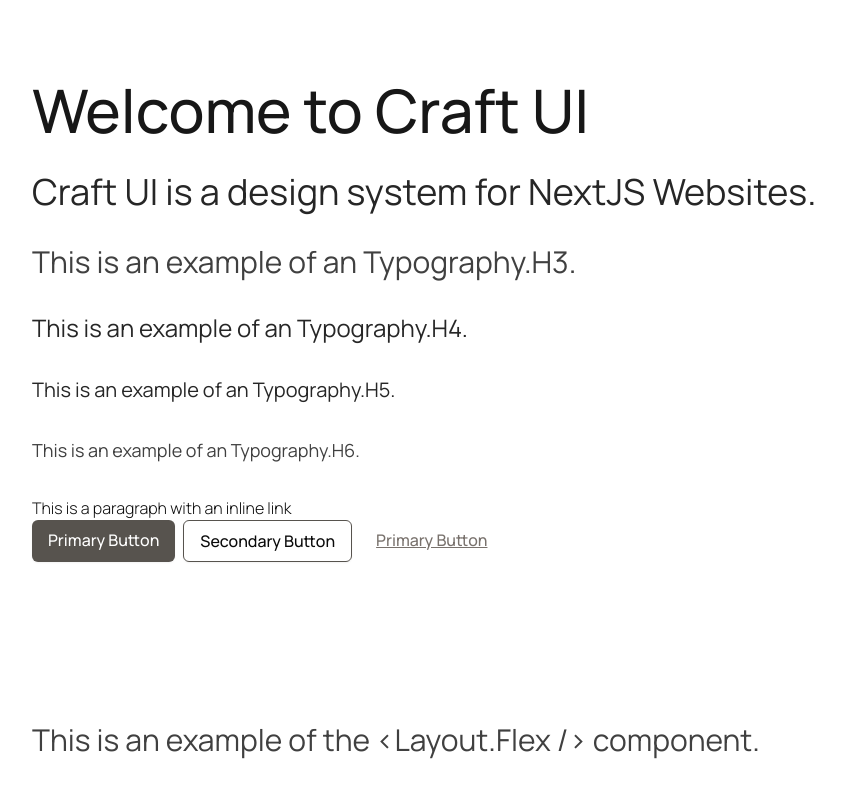
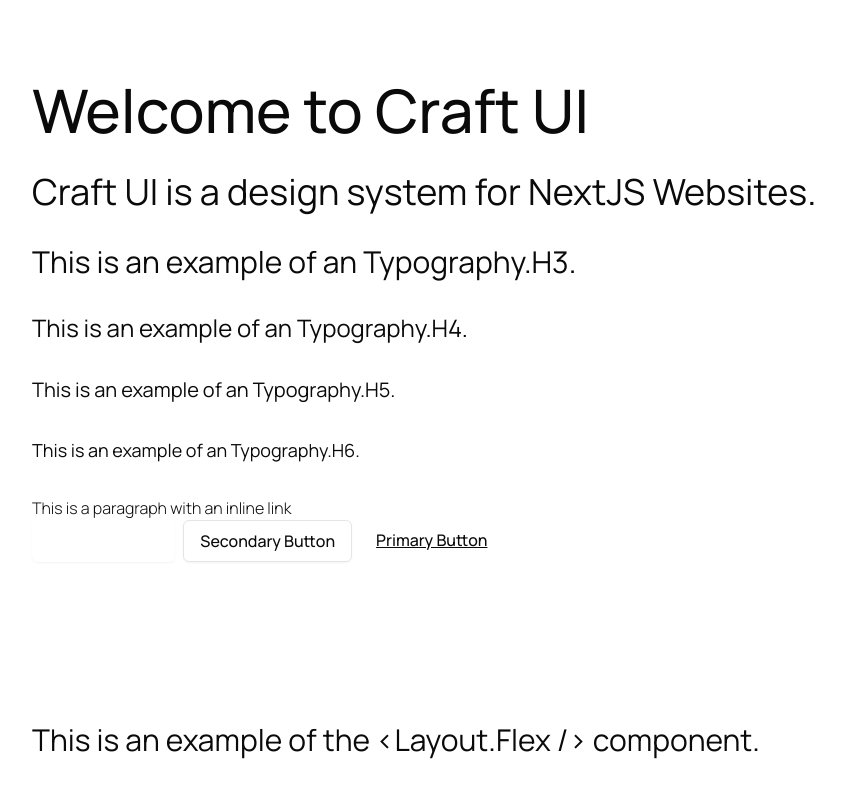
Before and after one commit to 9d8dev/craft-site-example, a Next.js app: page / in a window 1280 px wide. Shown: the top 794 px of the page, without its empty margins (0-845 px from the left). Built offline with nearby package versions, Linux system fonts and the light colour scheme.

Commit message:
fix issues on tailwind colors vs shadcn colors

```diff
--- a/craft.config.ts
+++ b/craft.config.ts
@@ -1,4 +1,4 @@
-import { DefaultColors } from 'tailwindcss/types/generated/colors';
+import { DefaultColors } from "tailwindcss/types/generated/colors";
 
 // craft type definition
 type craftTypes = {
@@ -12,10 +12,11 @@ type craftTypes = {
 const craft: craftTypes = {
   theme: {
     // color options can be found at https://tailwindcss.com/docs/customizing-colors
-		primary: 'stone',
-		secondary: 'neutral'
+    // NOTE: This will only work if you want to use Tailwind colors and enable them in the tailwind.config.ts file
+    primary: "stone",
+    secondary: "neutral",
     // change the font using `next/font` in `layout.tsx` in the app directory.
     // check out the docs here: https://nextjs.org/docs/app/building-your-application/optimizing/fonts#google-fonts
-	}
+  },
 };
 export default craft;
--- a/tailwind.config.ts
+++ b/tailwind.config.ts
@@ -1,8 +1,10 @@
-import colors from "tailwindcss/colors";
-import craft from "./craft.config";
 import { fontFamily } from "tailwindcss/defaultTheme";
-const getColorScheme = (colorName: keyof typeof colors) =>
-  colors[colorName as keyof typeof colors] || colors.slate;
+
+// For using Tailwind Color systems instead of Shadcn
+// import craft from "./craft.config";
+// import colors from "tailwindcss/colors";
+// const getColorScheme = (colorName: keyof typeof colors) =>
+//   colors[colorName as keyof typeof colors] || colors.slate;
 
 /** @type {import('tailwindcss').Config} */
 module.exports = {
@@ -23,8 +25,17 @@ module.exports = {
         ring: "hsl(var(--ring))",
         background: "hsl(var(--background))",
         foreground: "hsl(var(--foreground))",
-        primary: getColorScheme(craft.theme.primary),
-        secondary: getColorScheme(craft.theme.secondary),
+        primary: {
+          DEFAULT: "hsl(var(--primary))",
+          foreground: "hsl(var(--primary-foreground))",
+        },
+        secondary: {
+          DEFAULT: "hsl(var(--secondary))",
+          foreground: "hsl(var(--secondary-foreground))",
+        },
+        // NOTE: Enable tailwind Colors here instead of Shadcn colors
+        // primary: getColorScheme(craft.theme.primary),
+        // secondary: getColorScheme(craft.theme.secondary),
         destructive: {
           DEFAULT: "hsl(var(--destructive))",
           foreground: "hsl(var(--destructive-foreground))",
```
Lines whose indentation alone changed are shown as unchanged.
